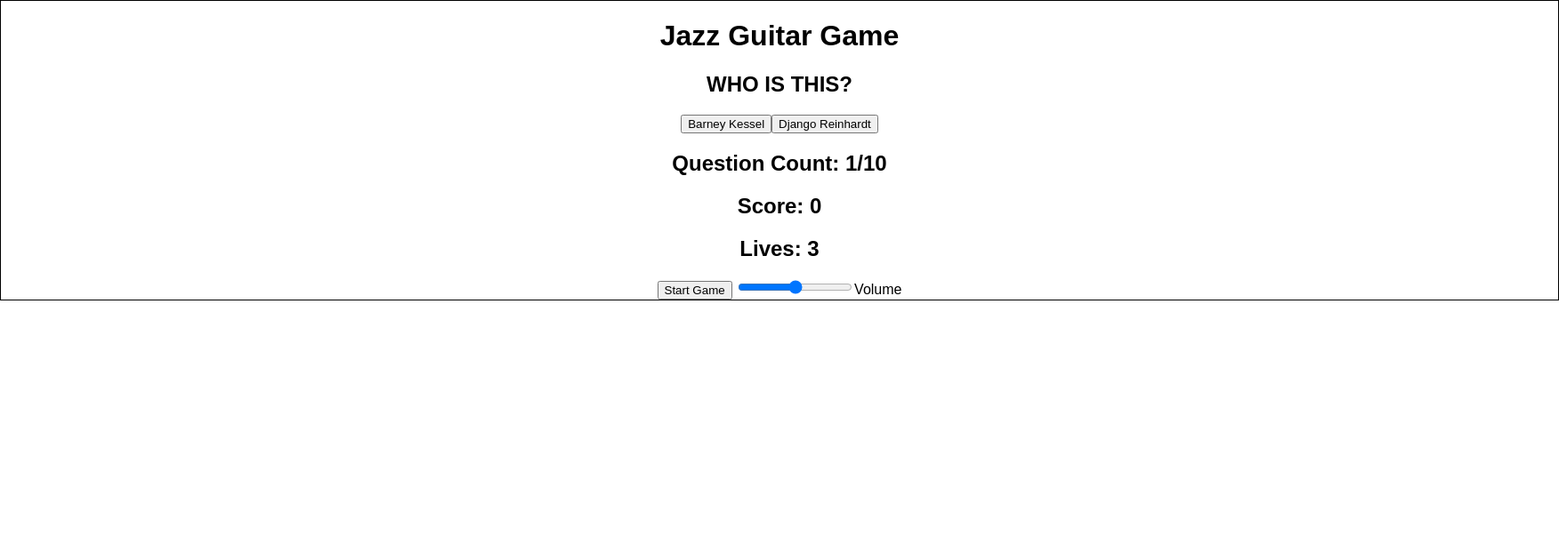
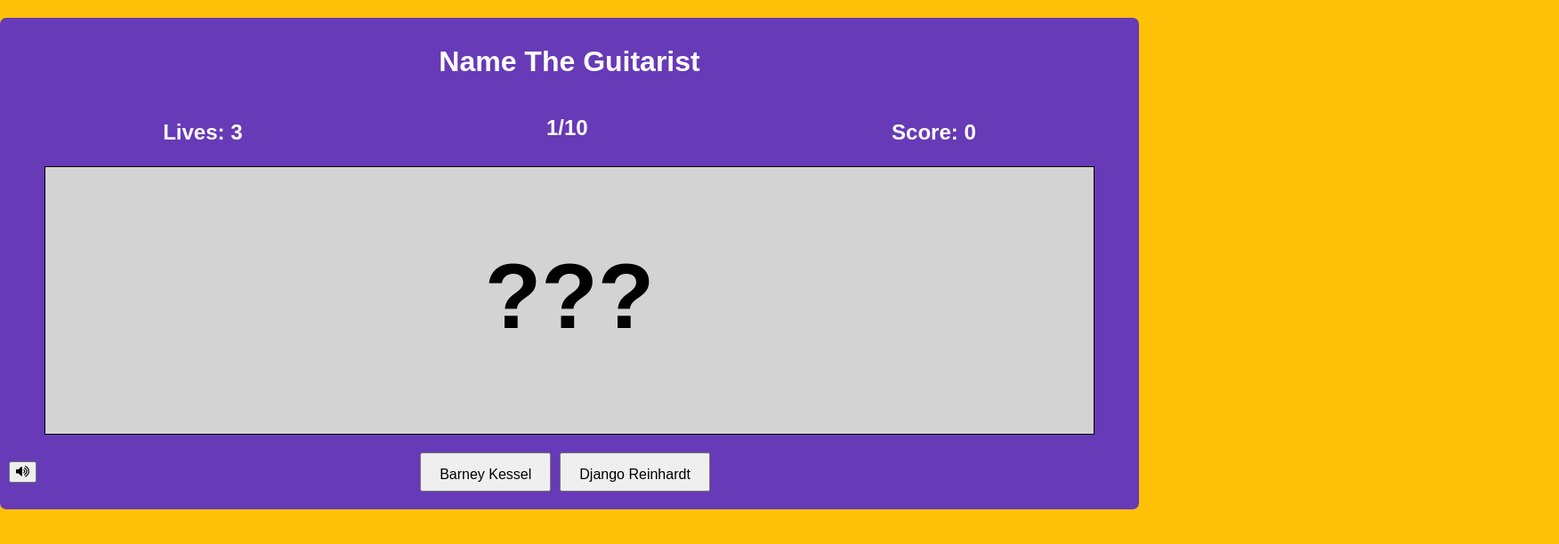
Before and after one commit to greggfine/jazz-guitar-game, a website: page index.html in a window 1280 px wide. Both pictures are taken after a click on the button "Start Game". Shown: the whole page at 89% size, 1752 px wide, since content can reach past the window. Drawn offline with nearby package versions, Linux system fonts and the light colour scheme.

Commit message:
added separate start page, added guitarist name

```diff
--- a/index.html
+++ b/index.html
@@ -5,19 +5,30 @@
     <meta name="viewport" content="width=device-width, initial-scale=1.0">
     <meta http-equiv="X-UA-Compatible" content="ie=edge">
     <title>Jazz Guitar Game</title>
+    <link rel="stylesheet" href="normalize.css">
+    <link rel="stylesheet" href="https://stackpath.bootstrapcdn.com/font-awesome/4.7.0/css/font-awesome.min.css">
     <link rel="stylesheet" href="styles.css">
 </head>
 <body>
-
+                <button id="start-game-btn">Start Game</button>
     <div class="container">
         <div id="play-game">
-            <h1>Jazz Guitar Game</h1>
-            <div id="question-answer"><h2 id="who-is-this">WHO IS THIS?</h2></div>
-            <h2 id="question-count-wrapper">Question Count: <span id="question-count"></span></h2>
-            <h2 id="score-wrapper">Score: <span id="score"></span></h2>
-            <h2 id="lives-wrapper">Lives: <span id="lives"></span></h2>
-            <button id="start-game-btn">Start Game</button>
-            <input type="range" id="volume-control" min="0" max="1" step="0.001">Volume
+            <h1>Name The Guitarist</h1>
+
+            <div class="lives-score-count-wrapper">
+                <h2 id="lives-wrapper">Lives: <span id="lives"></span></h2>
+                <h2 id="question-count-wrapper"><span id="question-count"></span></h2>
+                <h2 id="score-wrapper">Score: <span id="score"></span></h2>
+            </div>
+
+            <div id="question-answer-display">
+                <h2 id="who-is-this">???</h2>
+            </div>
+
+            <div class="btn-group"></div>
+            <div class="controls-buttons-wrapper">
+                <button id="volume-control"><i class="fa fa-volume-up" aria-hidden="true"></i></button>
+            </div>
         </div>
 
         <div id="game-over"></div>
--- a/index.js
+++ b/index.js
@@ -1,21 +1,23 @@
 "use strict";
 
-window.onload = () => {
+// window.onload = () => {
     const score = document.getElementById('score');
     const lives = document.getElementById('lives');
     const startGameBtn = document.getElementById('start-game-btn');
-    const questionAndAnswerDisplay = document.getElementById('question-answer');
+    const questionAndAnswerDisplay = document.getElementById('question-answer-display');
     const scoreWrapper = document.getElementById('score-wrapper');
     const livesWrapper = document.getElementById('lives-wrapper');
     const volumeControl = document.getElementById('volume-control');
     const questionCount = document.getElementById('question-count');
     const whoIsThis = document.getElementById('who-is-this');
     const playGame = document.getElementById('play-game');
+    const btnGroup = playGame.querySelector('.btn-group');
     const gameOverDisplay = document.getElementById('game-over');
     const audio = document.createElement('audio');
     const successSFX = document.createElement('audio');
     const failureSFX = document.createElement('audio');
     const img = document.createElement('img');
+    const container = document.querySelector('.container');
 
     let scoreCount = 0;
     let questionCountCounter = 1;
@@ -28,13 +30,23 @@
     successSFX.src = './audio/sfx/success.wav';
     failureSFX.src = './audio/sfx/failure.wav';
 
+    volumeControl.addEventListener('click', function () {
+        audio.muted? audio.muted = false : audio.muted = true
+        successSFX.muted? successSFX.muted = false : successSFX.muted = true
+        failureSFX.muted? failureSFX.muted = false : failureSFX.muted = true
+        const iconElement = this.querySelector('i');
+        iconElement.classList.toggle('fa-volume-up');
+        iconElement.classList.toggle('fa-volume-off');
+    })
+
     const guitaristNames = tracks.map(track => track.name);
     const setupButtons = () => randomBtnAppend(createCorrectButton(currentTrack), createWrongButton());
     const getRandomTrack = () => tracks[Math.floor(Math.random() * tracks.length)];
     const getRandomName = (arr) => arr[Math.floor(Math.random() * guitaristNames.length)];
 
     function init() {
-        whoIsThis.style.display = playGame.style.display = 'block';
+        startGameBtn.style.display = 'none';
+        whoIsThis.style.display = playGame.style.display = container.style.display = 'block';
         gameOverDisplay.textContent = '';
         scoreCount = 0;
         livesCount = 3;
@@ -46,20 +58,18 @@
         removeClassNames();
         setRandomTrack();
         setupButtons();
-        setInterval(() => {
-            audio.volume = successSFX.volume = failureSFX.volume = volumeControl.value;
-        }, 0.5)
+        removeNameText();
     }
 
     function removeButtons(){
         removeClassNames();
-        Array.from(questionAndAnswerDisplay.children).forEach(child => {
-            child.tagName === 'BUTTON' ? questionAndAnswerDisplay.removeChild(child) : null
+        Array.from(btnGroup.children).forEach(child => {
+            child.tagName === 'BUTTON' ? btnGroup.removeChild(child) : null
         })
     }
 
     function disableButtons() {
-        Array.from(questionAndAnswerDisplay.children).forEach(child => {
+        Array.from(btnGroup.children).forEach(child => {
             child.tagName === 'BUTTON' ? child.style.display = 'none' : null
         })
     }
@@ -77,6 +87,12 @@
         questionAndAnswerDisplay.appendChild(img);
     }
 
+    function displayName(){
+        const h3 = document.createElement('h3');
+        h3.textContent = currentTrack.name;
+        questionAndAnswerDisplay.appendChild(h3);
+    }
+
     function removeClassNames(){
         scoreWrapper.className = '';
         livesWrapper.className = '';
@@ -85,6 +101,7 @@
     function revealCorrectAnswer(){
         audio.pause();
         displayImage();
+        displayName();
     }
 
     function setupNextQuestion(){
@@ -96,10 +113,17 @@
                 questionCount.textContent = `${questionCountCounter += 1}/10`;
                 whoIsThis.style.display = 'block';
                 img.style.display = 'none';
+                removeNameText();
                 setRandomTrack();
                 removeButtons();
                 setupButtons();
             }}, 2000)
+    }
+
+    function removeNameText(){
+        Array.from(questionAndAnswerDisplay.children).forEach((child) => {
+            child.tagName === 'H3'? questionAndAnswerDisplay.removeChild(child) : null
+        })
     }
 
     function setGameOver(){
@@ -109,6 +133,11 @@
             gameOverDisplay.textContent = `Game Over. Final Score: ${scoreCount}`;
             createPlayAgainButton();
         }, 2000)
+    }
+
+    function startGame(){
+        img.style.display = playGame.style.display = container.style.display = 'none';
+        startGameBtn.addEventListener('click', () =>  init());
     }
 
     function createPlayAgainButton(){
@@ -144,6 +173,7 @@
         button.addEventListener('click', () => {
             disableButtons();
             failureSFX.play();
+            img.src = '';
             whoIsThis.style.display = 'none';
             livesWrapper.classList.add('failure');
             livesCount -= 1;
@@ -160,8 +190,9 @@
 
     function randomBtnAppend(...buttons) {
         const shuffledBtns = _.shuffle([...buttons]);
-        shuffledBtns.forEach(btn => questionAndAnswerDisplay.appendChild(btn));
+        shuffledBtns.forEach(btn => btnGroup.appendChild(btn));
     }
 
-    startGameBtn.addEventListener('click', () =>  init());
-}
+    startGame()
+
+// }
--- /dev/null
+++ b/styles.scss
@@ -0,0 +1,79 @@
+$background-yellow: #ffc107;
+$background-purple: #673ab7;
+
+html{
+    box-sizing: border-box;
+    font-family: Arial, sans-serif;
+}
+
+body{
+    margin: 0;
+    padding: 0;
+    max-width: 1350px;
+    margin: 0 auto;
+    text-align: center;
+    background-color: $background-yellow;
+    color: #fff;
+}
+
+.btn-group {
+    display: flex;
+    justify-content: center;
+    height: 10px;
+
+    button {
+        padding: 20px;
+        margin-right: 10px;
+        line-height: 5px;
+    }
+}
+
+button:hover {
+    cursor: pointer;
+}
+
+img {
+    height: 300px;
+    display: block;
+    margin: 0 auto;
+}
+
+.container {
+    border-radius: 7px;
+    background-color: $background-purple;
+    padding: 10px 10px 30px;
+    margin-top: 20px;
+}
+
+.controls-buttons-wrapper {
+    display: flex;
+}
+
+.lives-score-count-wrapper{
+    display: flex;
+    justify-content: space-around;
+}
+
+#lives-wrapper, #score-wrapper {
+    padding: 5px;
+}
+
+#question-answer-display {
+    border: 1px solid #000;
+    height: 300px;
+    margin: 0 40px 20px;
+    background-color: lightgrey;
+}
+
+#who-is-this {
+    font-size: 6.5rem;
+    color: #000;
+}
+
+.success {
+    background-color: green;
+}
+
+.failure {
+    background-color: red;
+}
```
Also changed, not shown: normalize.css (added), styles.css, 1 other file.
